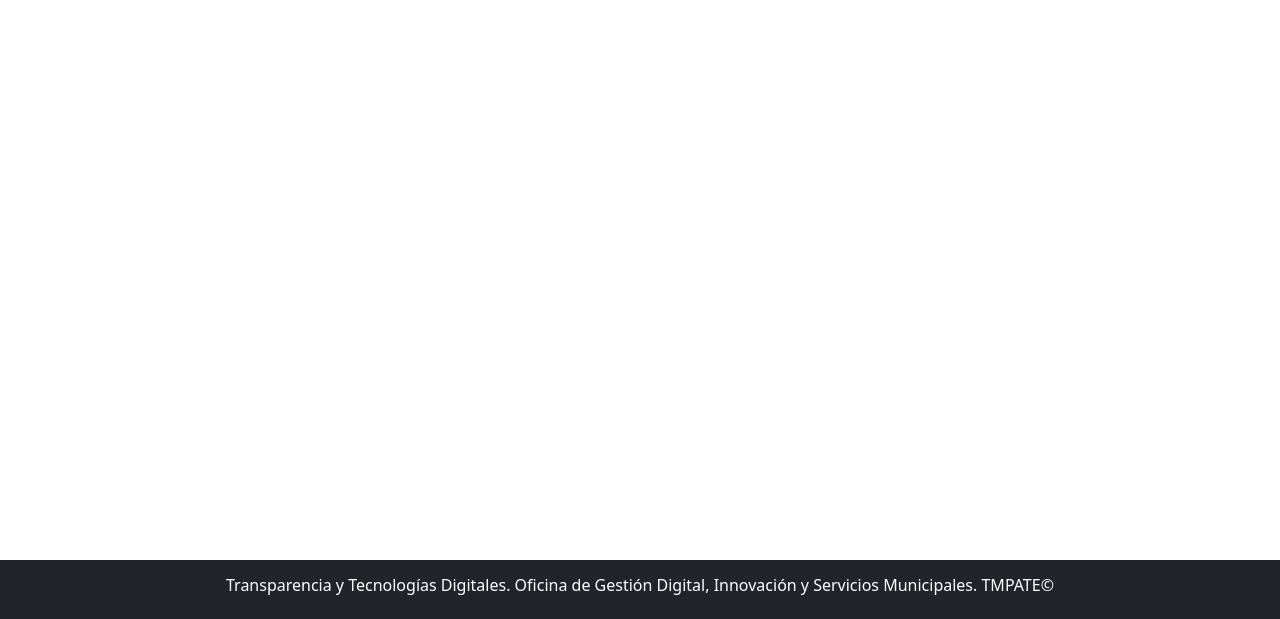
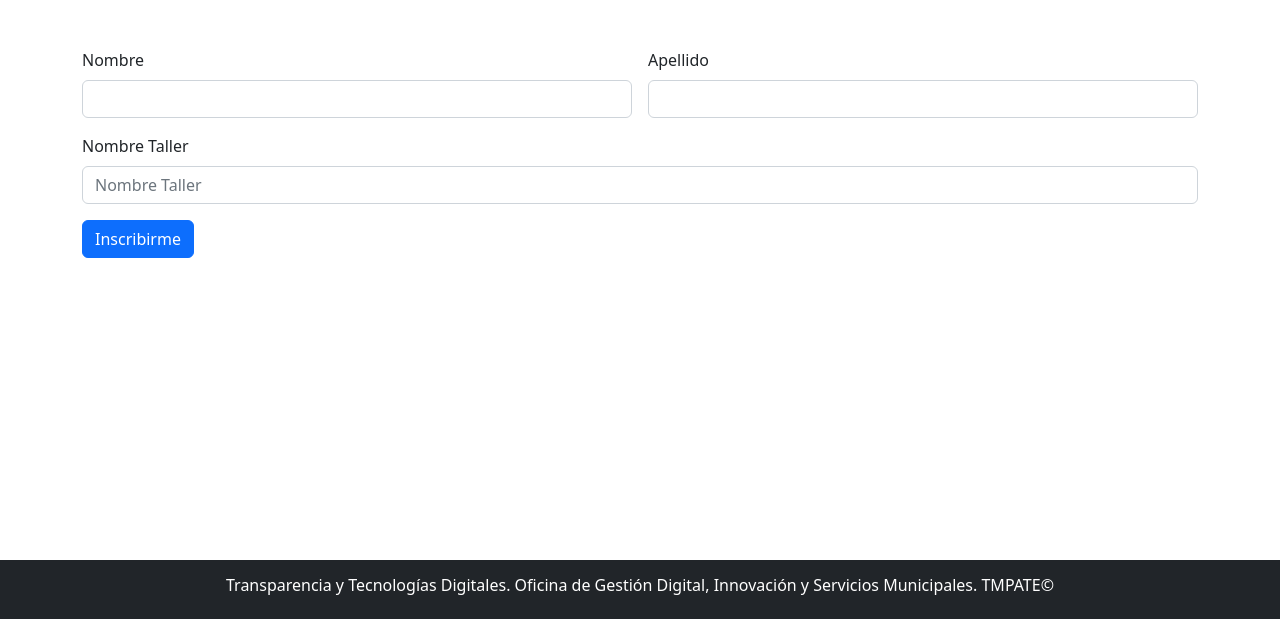
Before and after one commit to Dhyrt/TMPATE, a Django app: page /inscripcion/ in a window 1280 px wide. Shown: the part 181-800 px from the top of the page. Run offline with Django 4.2, Linux system fonts and the light colour scheme.

Commit message:
cambios incripcion

```diff
--- a/app/templates/app/inscripcion.html
+++ b/app/templates/app/inscripcion.html
@@ -6,5 +6,24 @@ Inscribirse
 {% endblock %}
 
 {% block contenido %}
+<div class="container mt-5">
+    <form class="row g-3">
+        <div class="col-md-6">
+          <label for="inputNombre" class="form-label">Nombre</label>
+          <input type="text" class="form-control" id="inputNombre">
+        </div>
+        <div class="col-md-6">
+          <label for="inputApellido" class="form-label">Apellido</label>
+          <input type="text" class="form-control" id="inputApellido">
+        </div>
+        <div class="col-12">
+          <label for="inputNombreTaller" class="form-label">Nombre Taller</label>
+          <input type="text" class="form-control" id="inputNombreTaller" placeholder="Nombre Taller">
+        </div>
+        <div class="col-12">
+          <button type="submit" class="btn btn-primary">Inscribirme</button>
+        </div>
+      </form>
+</div>
 
 {% endblock %}
```
